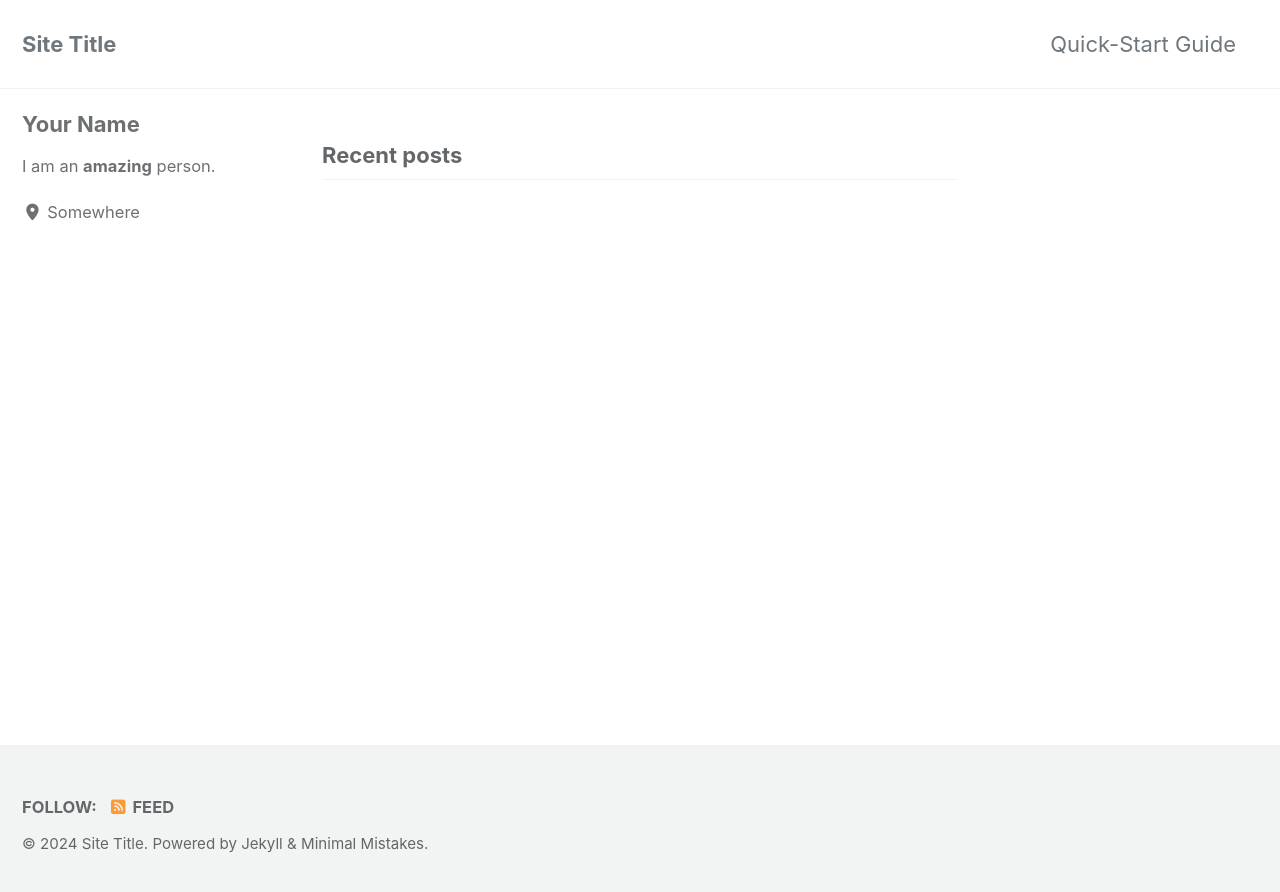
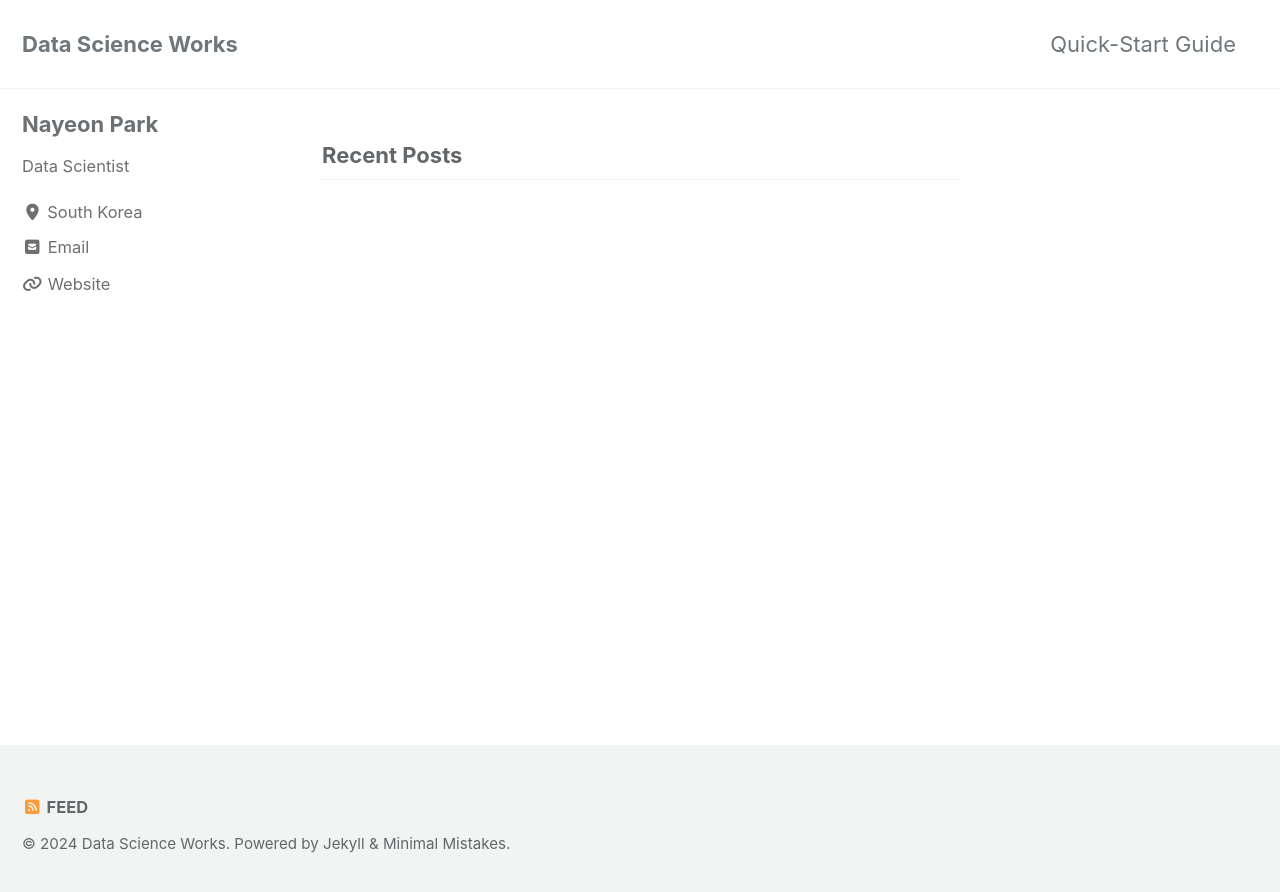
Before and after one commit to uoahvu/uoahvu.github.io, a Jekyll site: the page built from index.html, in a window 1280 px wide. Shown: the top 892 px of the page. Built offline with Jekyll 4.4.1, drawn with Linux system fonts in a browser that asks for light colours; cached includes are drawn as plain includes; the list of posts is cut into pages by our own code.

Commit message:
🔧 Add: config.yml

```diff
--- a/_config.yml
+++ b/_config.yml
@@ -15,16 +15,16 @@
 minimal_mistakes_skin    : "default" # "air", "aqua", "contrast", "dark", "dirt", "neon", "mint", "plum", "sunrise"
 
 # Site Settings
-locale                   : "en-US"
+locale                   : "UTF-8"
 rtl                      : # true, false (default) # turns direction of the page into right to left for RTL languages
-title                    : "Site Title"
+title                    : "Data Science Works"
 title_separator          : "-"
 subtitle                 : # site tagline that appears below site title in masthead
-name                     : "Your Name"
+name                     : "Nayeon Park"
 description              : "An amazing website."
-url                      : # the base hostname & protocol for your site e.g. "https://mmistakes.github.io"
+url                      : "https://uoahvu.github.io/"
 baseurl                  : # the subpath of your site, e.g. "/blog"
-repository               : # GitHub username/repo-name e.g. "mmistakes/minimal-mistakes"
+repository               : "uoahvu/uoahvu.github.io.git"
 teaser                   : # path of fallback teaser image, e.g. "/assets/images/500x300.png"
 logo                     : # path of logo image to display in the masthead, e.g. "/assets/images/88x88.png"
 masthead_title           : # overrides the website title displayed in the masthead, use " " for no title
@@ -113,30 +113,30 @@ analytics:
 
 # Site Author
 author:
-  name             : "Your Name"
+  name             : "Nayeon Park"
   avatar           : # path of avatar image, e.g. "/assets/images/bio-photo.jpg"
-  bio              : "I am an **amazing** person."
-  location         : "Somewhere"
+  bio              : "Data Scientist"
+  location         : "South Korea"
   email            :
   links:
     - label: "Email"
       icon: "fas fa-fw fa-envelope-square"
-      # url: "mailto:your.name@email.com"
+      url: "mailto:uoahvu@gmail.com"
     - label: "Website"
       icon: "fas fa-fw fa-link"
-      # url: "https://your-website.com"
-    - label: "Twitter"
-      icon: "fab fa-fw fa-twitter-square"
-      # url: "https://twitter.com/"
-    - label: "Facebook"
-      icon: "fab fa-fw fa-facebook-square"
-      # url: "https://facebook.com/"
-    - label: "GitHub"
-      icon: "fab fa-fw fa-github"
-      # url: "https://github.com/"
-    - label: "Instagram"
-      icon: "fab fa-fw fa-instagram"
-      # url: "https://instagram.com/"
+      url: "www.linkedin.com/in/nayeon-park-b29273266"
+    # - label: "Twitter"
+    #   icon: "fab fa-fw fa-twitter-square"
+    #   # url: "https://twitter.com/"
+    # - label: "Facebook"
+    #   icon: "fab fa-fw fa-facebook-square"
+    #   # url: "https://facebook.com/"
+    # - label: "GitHub"
+    #   icon: "fab fa-fw fa-github"
+    #   # url: "https://github.com/"
+    # - label: "Instagram"
+    #   icon: "fab fa-fw fa-instagram"
+    #   # url: "https://instagram.com/"
 
 # Site Footer
 footer:
```
